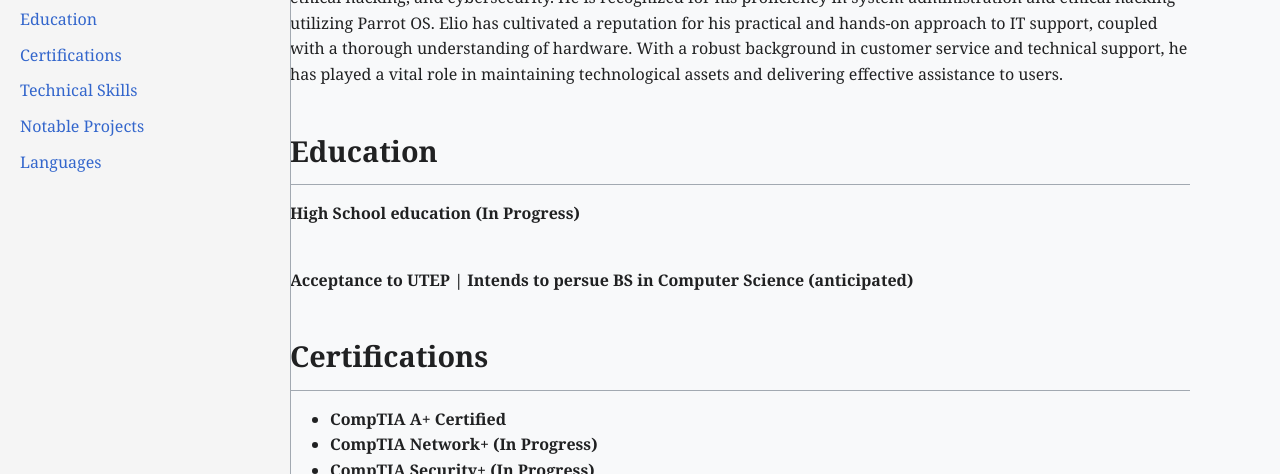
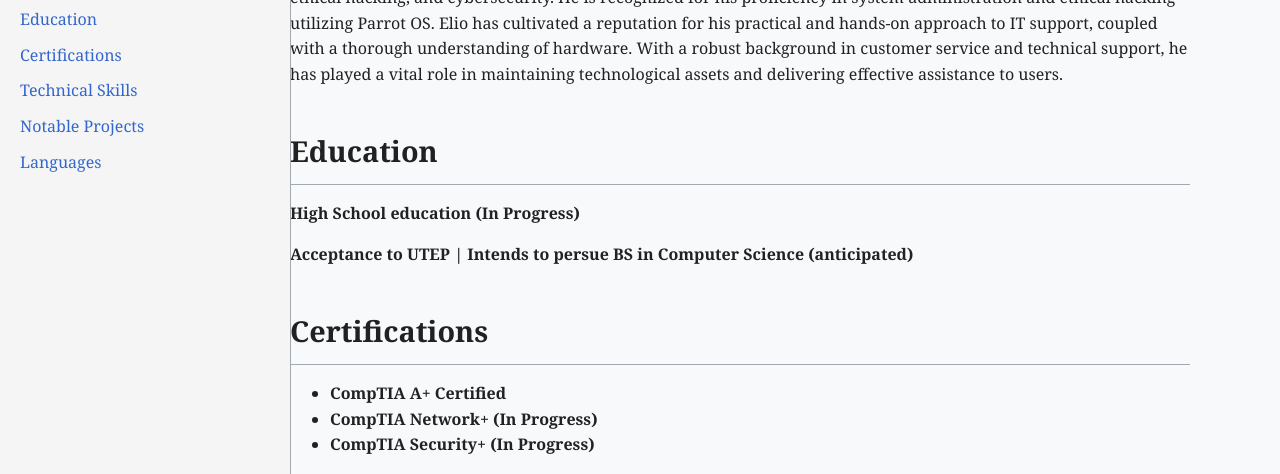
Before and after one commit to mich24peaNUT1/portfolio, a plain HTML site: page index.html in a window 1280 px wide. Shown: the part 326-800 px from the top of the page. Drawn offline with Linux system fonts and the light colour scheme.

Commit message:
Update index.html

```diff
--- a/index.html
+++ b/index.html
@@ -166,8 +166,8 @@
 
         <section id="education">
             <h2>Education</h2>
-            <p><strong>High School education (In Progress)</li>
-            <p><strong><br>Acceptance to UTEP | Intends to persue BS in Computer Science (anticipated)</li>
+            <p><strong>High School education (In Progress)</p>
+            <p><strong>Acceptance to UTEP | Intends to persue BS in Computer Science (anticipated)</p>
         </section>
 
         <section id="certifications">
```
